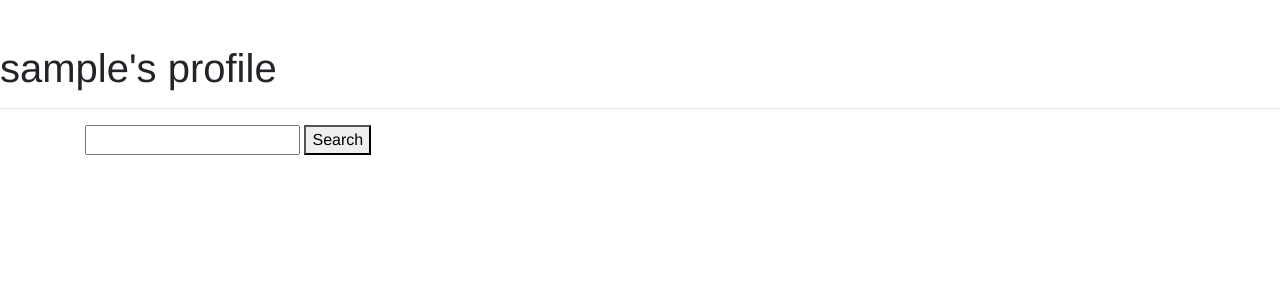
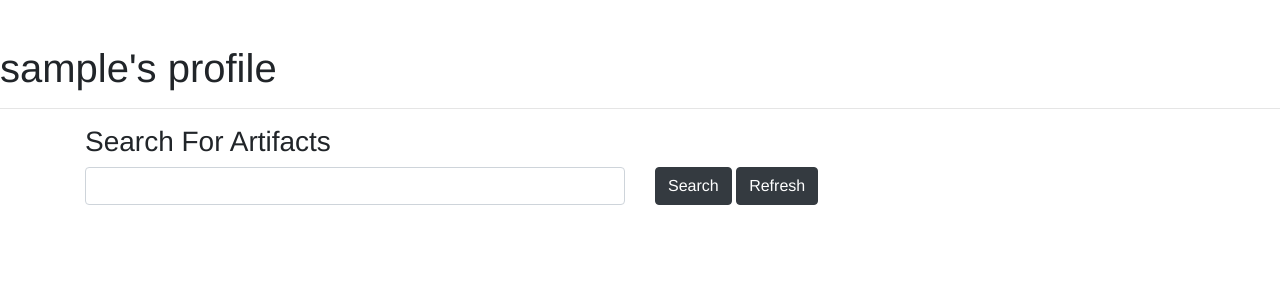
Before and after one commit to xxkaminaxx/XxRelix4U, a Django app: page /accounts/personal_profile/ in a window 1280 px wide. Shown: the part 56-356 px from the top of the page. Run offline with Django 3.2, Linux system fonts and the light colour scheme; the visitor is signed in with stand-in values (Sample User, id 1); data comes from the database, SQL or seed files in the repository; some libraries are stand-ins or nearby versions.

Commit message:
added search bar to base.html

```diff
--- a/templates/base.html
+++ b/templates/base.html
@@ -71,8 +71,20 @@
 	 <div class="container">
         <div class="display">
             <form action="{% url 'search' %}" method="get">
-                <input type="text" name="q">
-                <button type="search">Search</button>
+                <div class="row">
+				<div class="col-12">
+					<h3>Search For Artifacts  </h3>
+			</div>
+        </div>
+			<div class="row">
+				<div class="col-12  col-lg-6">
+					<input class="form-control" id="search_text" name="q" type="text" >
+			</div>
+					<div class="col-12 mt-5 mt-lg-0 col-lg-6">
+						<button class="btn btn-dark" type="search">Search</button>
+						<a  class="btn btn-dark" href="{% url 'artifacts' %}">Refresh</a>
+					</div>
+				</div>
             </form>
         </div>
         {% block content %} {% endblock %}
```
